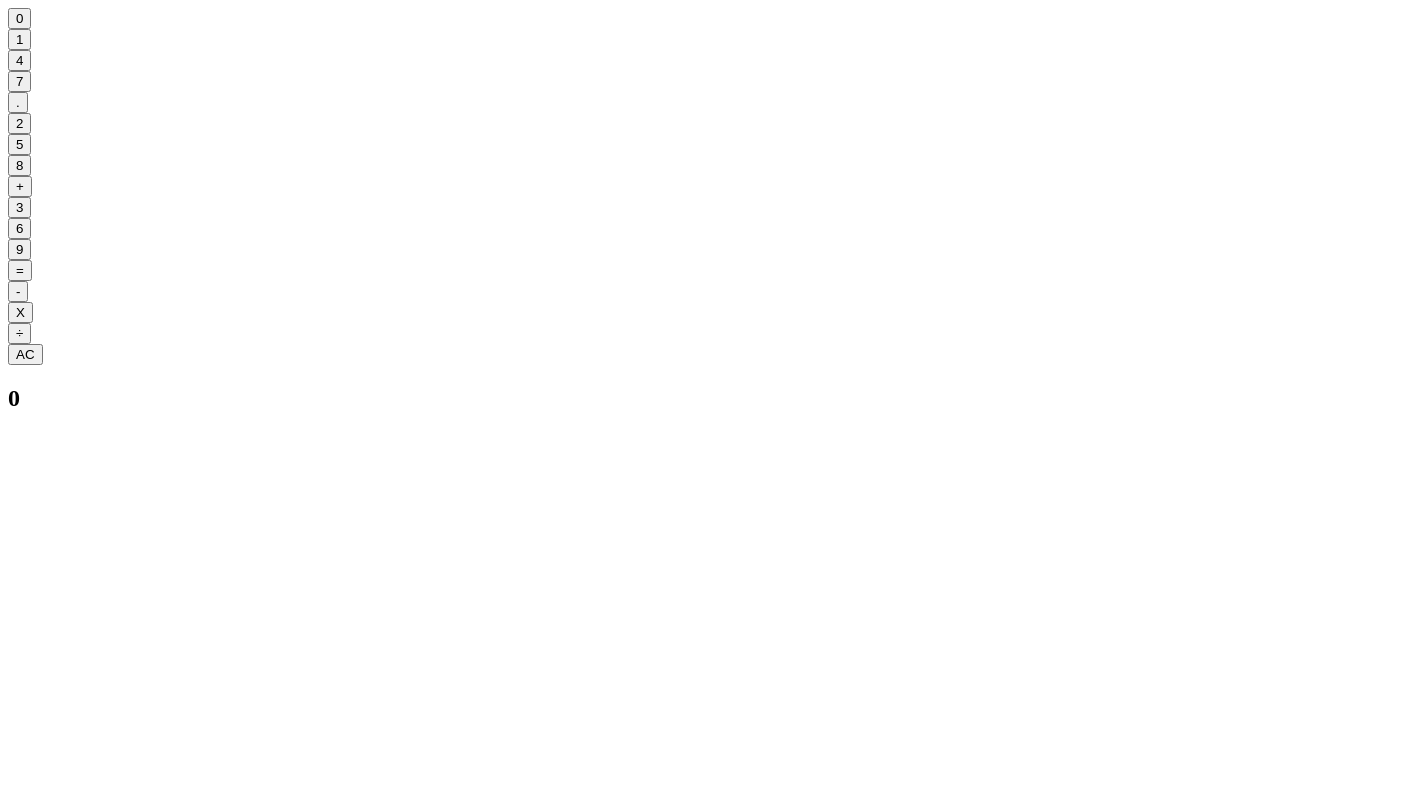
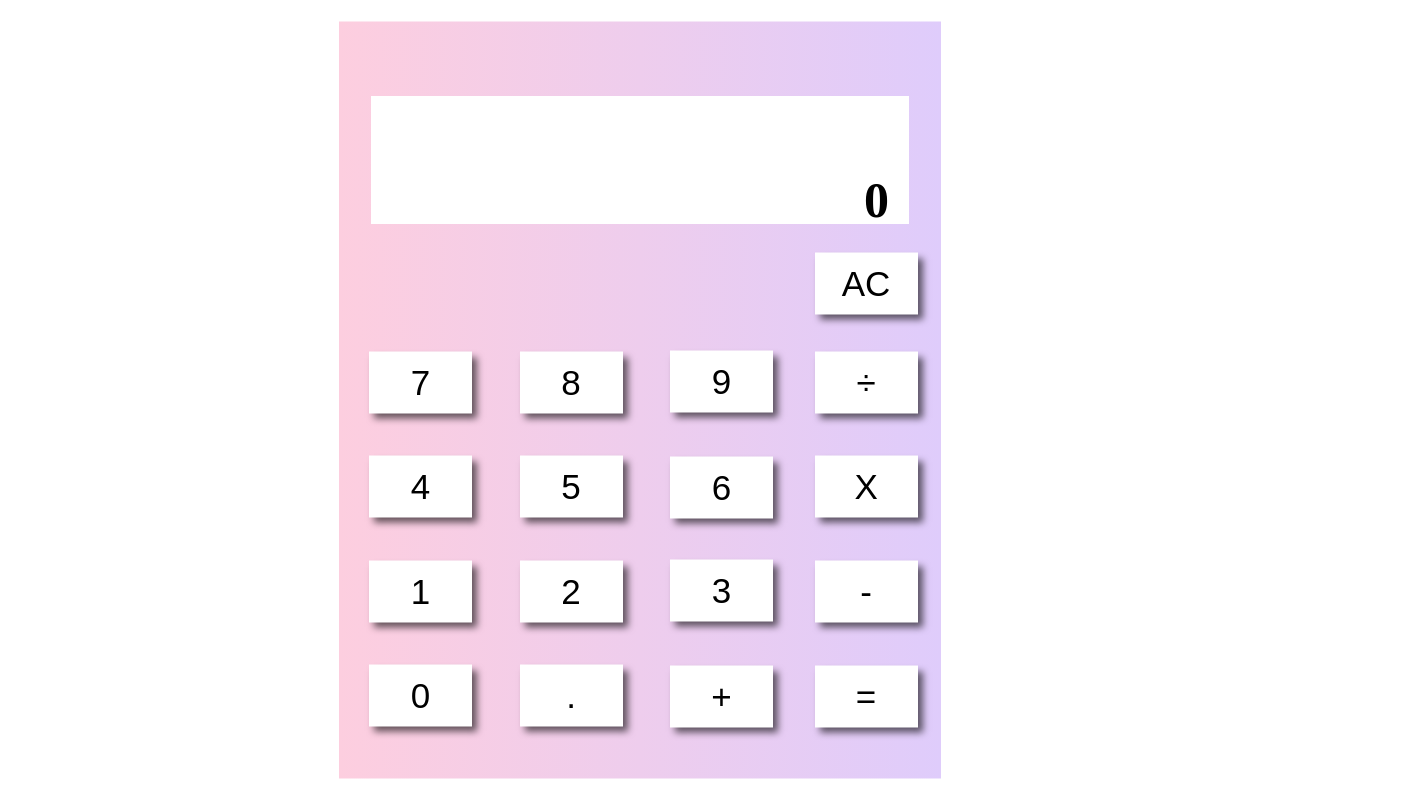
Before and after one commit to shizuiixui/Calculator, a plain HTML site: page index.html in a window 1280 px wide. Shown: the whole page, 1417 px wide, since content can reach past the window. Drawn offline with Linux system fonts and the light colour scheme.

Commit message:
changed css link

```diff
--- a/index.html
+++ b/index.html
@@ -5,7 +5,7 @@
         <title>Calculator</title>
         <meta name="viewport" content="width=device-width, initial-scale=1.0">
         <meta name="theme-color" content="#000000">
-        <link rel="stylesheet" href="styleframe.css">
+        <link rel="stylesheet" href="index.css">
     </head>
 
     <body>
```
